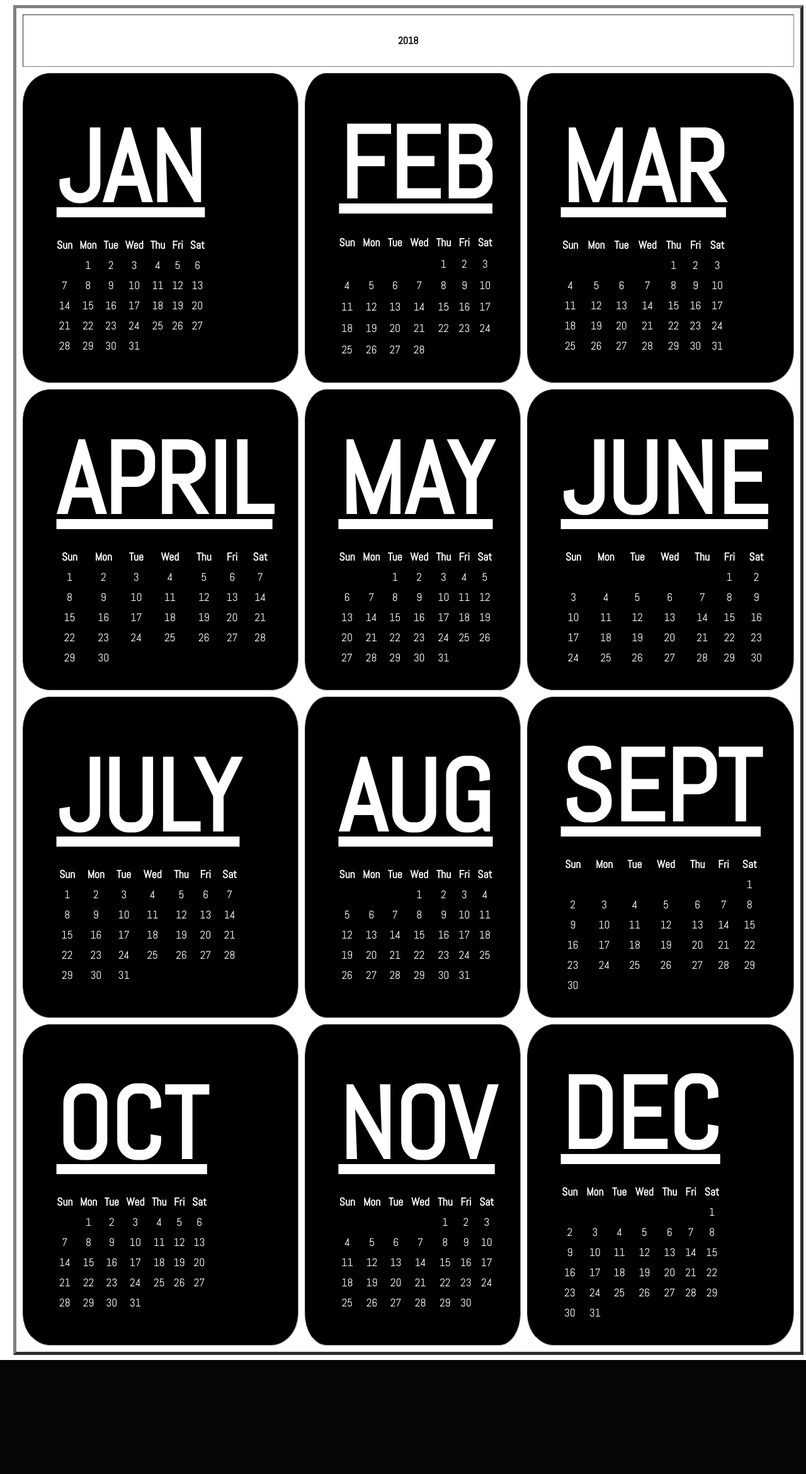
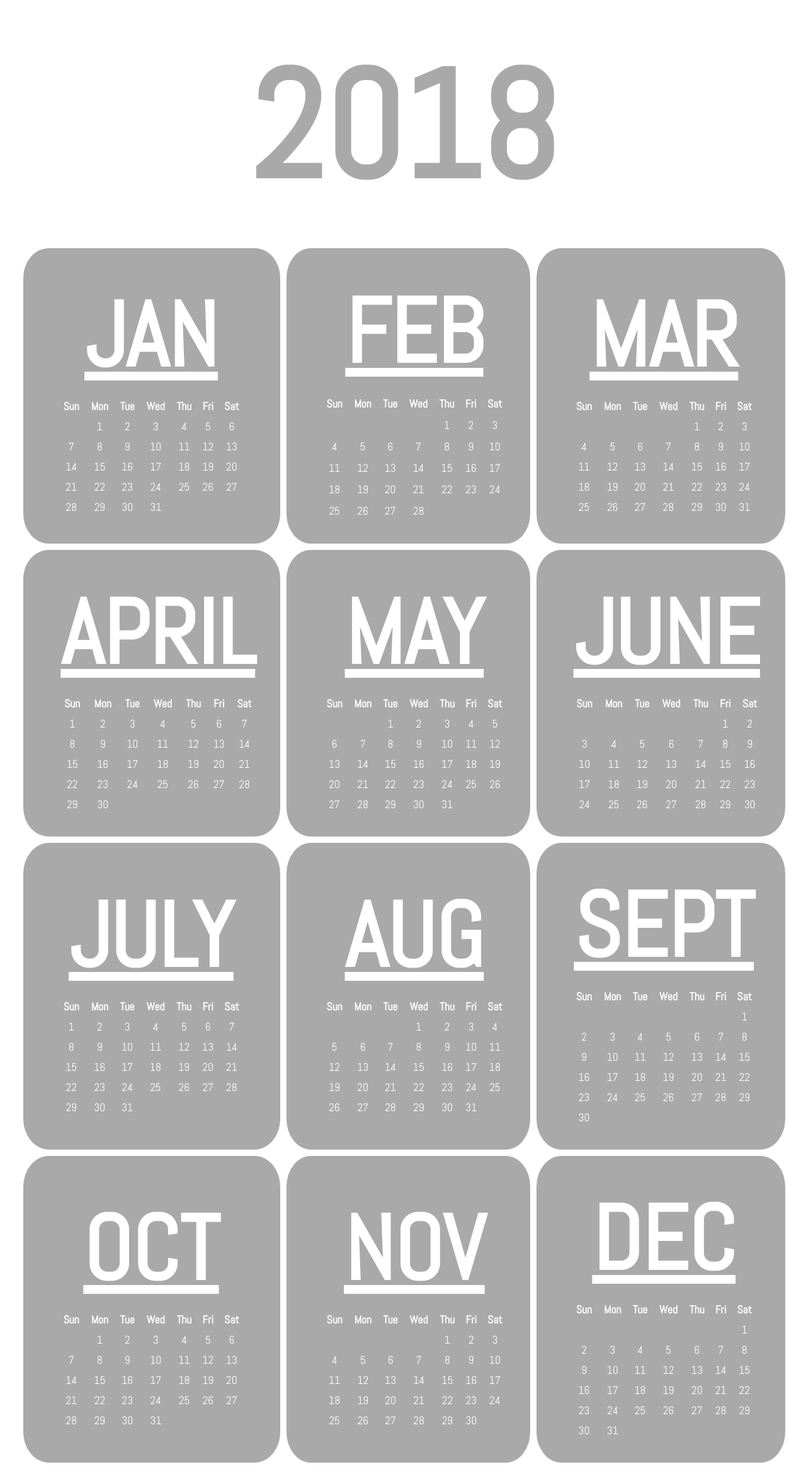
Before and after one commit to lulumuts/downtime, a Flask app: page /calendar in a window 1280 px wide. Shown: the whole page at 63% size. Before the commit the page ends 2159 px from the top, so only its background shows below. Run offline with Flask 2, Linux system fonts and the light colour scheme; some libraries are stand-ins or nearby versions.

Commit message:
calendar fully styled

```diff
--- a/app/static/css/calendar.css
+++ b/app/static/css/calendar.css
@@ -1,12 +1,10 @@
 body{
   font-family: 'Abel', sans-serif;
-
 }
 table{
-
-  margin-left: 1vw;
-  width:20vw;
-
+  margin-left: 1.5vw;
+  width:24vw;
+  border-width: 0;
 }
 .month{
   font-size: 110%;
@@ -14,10 +12,18 @@ table{
   color:white;
 }
 .date{
-  font-size: 20vh;
+  font-size: 18vh;
   color:white;
 }
 td{
   border-radius: 10%;
-  background-color: black;
+  background-color: darkgrey;
+  border-width: 0;
 }
+.year{
+  border-width: 0;
+}
+#year{
+  font-size: 30vh;
+  color:darkgrey;
+}
--- a/app/templates/calendar.html
+++ b/app/templates/calendar.html
@@ -14,7 +14,7 @@
 </head>
 <body>
 
-     <table border="5" cellpadding="30" cellspacing="10" class="year"> <tr><th colspan="3" class="year">2018</th></tr><tr><td><table border="0" cellpadding="0" cellspacing="10" class="month"> <tr><th colspan="7"
+     <table border="5" cellpadding="30" cellspacing="10" class="year"> <tr><th colspan="3" class="year" id="year">2018</th></tr><tr><td><table border="0" cellpadding="0" cellspacing="10" class="month"> <tr><th colspan="7"
 
     class="month"><a href= "events.html" class="date">JAN</a></th></tr> <tr><th class="sun">Sun</th><th class="mon">Mon</th><th class="tue">Tue</th><th class="wed">Wed</th><th class="thu">Thu</th><th class="fri">Fri</th><th class="sat">Sat</th></tr> <tr><td class="noday">&nbsp;</td><td class="mon">1</td><td class="tue">2</td><td class="wed">3</td><td class="thu">4</td><td class="fri">5</td><td class="sat">6</td></tr> <tr><td class="sun">7</td><td class="mon">8</td><td class="tue">9</td><td class="wed">10</td><td class="thu">11</td><td class="fri">12</td><td class="sat">13</td></tr> <tr><td class="sun">14</td><td class="mon">15</td><td class="tue">16</td><td class="wed">17</td><td class="thu">18</td><td class="fri">19</td><td class="sat">20</td></tr> <tr><td class="sun">21</td><td class="mon">22</td><td class="tue">23</td><td class="wed">24</td><td class="thu">25</td><td class="fri">26</td><td class="sat">27</td></tr> <tr><td class="sun">28</td><td class="mon">29</td><td class="tue">30</td><td class="wed">31</td><td class="noday">&nbsp;</td><td class="noday">&nbsp;</td><td class="noday">&nbsp;</td></tr> </table> </td><td><table border="0" cellpadding="1" cellspacing="10" class="month"><tr>
 
```
